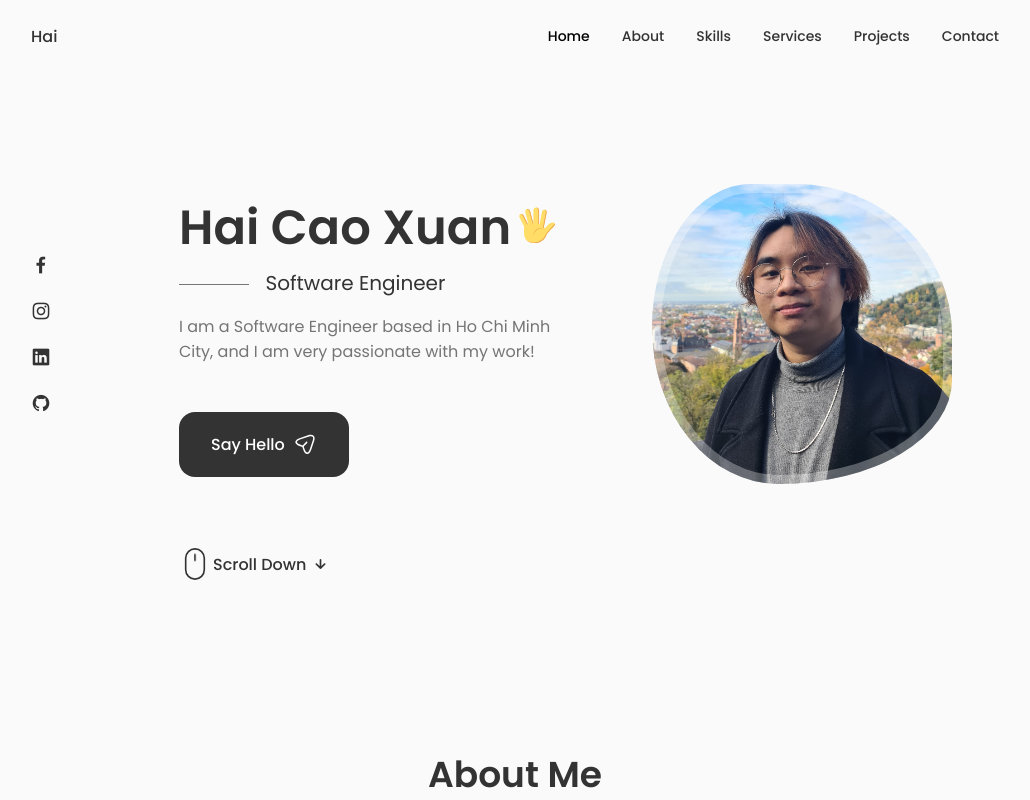
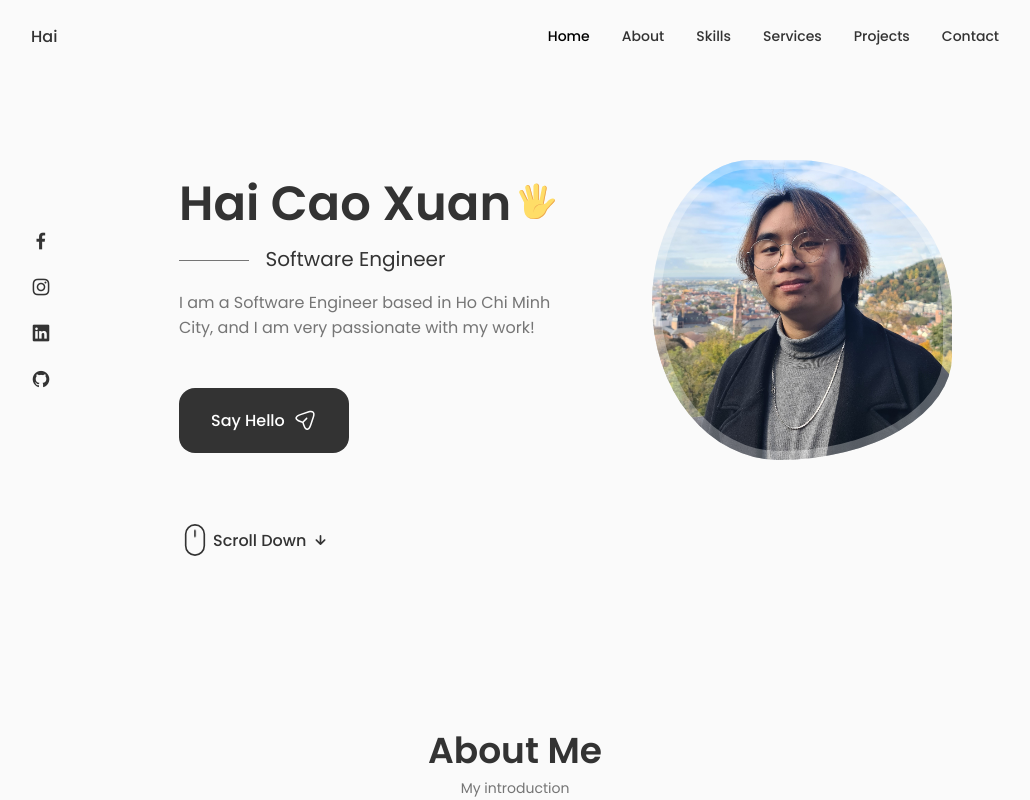
Before and after one commit to SShindow/portfolio, a React (Create React App) app: page / in a window 1280 px wide. Shown: the top 800 px of the page, without its empty margins (125-1155 px from the left). Built offline with nearby package versions, Linux system fonts and the light colour scheme.

Commit message:
home-fix

```diff
--- a/src/components/home/home.css
+++ b/src/components/home/home.css
@@ -4,7 +4,7 @@
 
 .home__content{
     grid-template-columns: 116px repeat(2, 1fr);
-    padding-top: 5.5rem;
+    padding-top: 4rem;
     column-gap: 2rem;
     align-items: center;
 }
--- a/src/components/testimonials/Testimonials.jsx
+++ b/src/components/testimonials/Testimonials.jsx
@@ -1,10 +1,16 @@
 import React from "react";
+import "./testimonials.css";
+import Data from "./Data";
 
 const Testimonials = () => {
   return (
     <section className="testimonials container section">
-      <h2 className="section__title">My clients say</h2>
-      <span className="section__subtitle">Testimonials</span>
+      <h2 className="section__title">Testimonials</h2>
+      <span className="section__subtitle">My clients says</span>
+
+      <div className="testimonials__container">
+
+      </div>
     </section>
   );
 };
```
Also changed, not shown: src/components/testimonials/Data.jsx (added).
